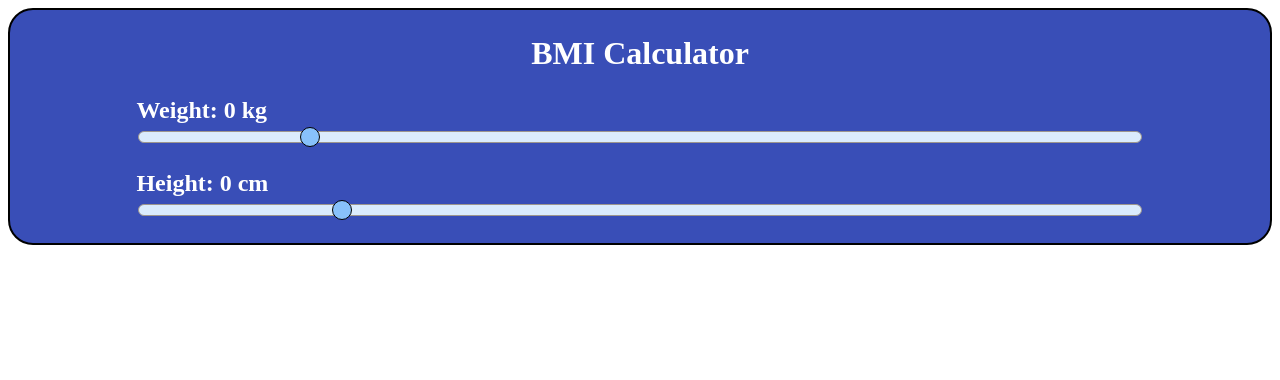
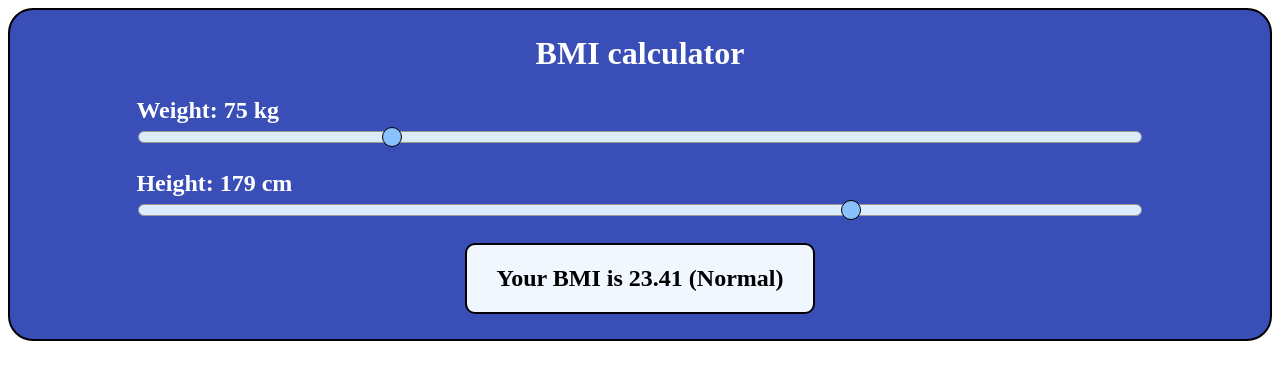
Before and after one commit to ArminasAcas/React-BMI-calculator, a React (Vite) app: page / in a window 1280 px wide. Shown: the top 380 px of the page. Built offline with nearby package versions, Linux system fonts and the light colour scheme.

Commit message:
minor improvements

```diff
--- a/src/components/CalculatorComponent.tsx
+++ b/src/components/CalculatorComponent.tsx
@@ -3,9 +3,13 @@ import CalculatorResult from "./CalculatorResultComponent"
 import "../css/CalculatorComponent.css"
 import { useState } from "react"
 
-export default function Calculator() {
-    const [weight, setWeight] = useState(0);
-    const [height, setHeight] = useState(0);
+interface Props {
+    bmiHeader: string
+}
+
+export default function Calculator(props:Props) {
+    const [weight, setWeight] = useState(75);
+    const [height, setHeight] = useState(179);
     let weightLabel = "Weight: " + weight + " kg";
     let heightLabel = "Height: " + height + " cm";
 
@@ -15,9 +19,9 @@ export default function Calculator() {
 
     return (
         <div className="calculator">
-            <span className="calculator__header">BMI Calculator</span>
-             <Slider label={weightLabel} minValue={1} maxValue={300} sliderID="weight" setState={setWeight} />
-             <Slider label={heightLabel} minValue={1} maxValue={250} sliderID="height" setState={setHeight}/>
+            <span className="calculator__header">{props.bmiHeader}</span>
+             <Slider label={weightLabel} minValue={1} maxValue={300} startingValue={weight} sliderID="weight" setState={setWeight}/>
+             <Slider label={heightLabel} minValue={1} maxValue={250} startingValue={height} sliderID="height" setState={setHeight}/>
             <CalculatorResult bmiValue={calculateBMI()}/>
         </div>
     )
--- a/src/components/CalculatorResultComponent.tsx
+++ b/src/components/CalculatorResultComponent.tsx
@@ -1,10 +1,10 @@
 import "../css/CalculatorResult.css"
 
-interface props {
+interface Props {
     bmiValue: number
 }
 
-export default function CalculatorResult(props: props) {
+export default function CalculatorResult(props: Props) {
 
     let bmiStatus = "";
 
--- a/src/components/SliderComponent.tsx
+++ b/src/components/SliderComponent.tsx
@@ -5,6 +5,7 @@ interface sliderProps {
     label: string,
     minValue: number,
     maxValue: number,
+    startingValue: number,
     sliderID: string,
     setState: Dispatch<SetStateAction<number>>
 }
@@ -17,8 +18,8 @@ export default function Slider(props: sliderProps) {
 
     return (
         <div className="slider">
-            <label className="slider__label">{props.label}</label>
-            <input className="slider__slide" type="range" min={props.minValue} max={props.maxValue} id={props.sliderID} onChange={onChangeHandle}></input>
+            <label className="slider__label" htmlFor={props.sliderID}>{props.label}</label>
+            <input className="slider__slide" type="range" min={props.minValue} max={props.maxValue} id={props.sliderID} onChange={onChangeHandle} value={props.startingValue}></input>
         </div>
     )
 }
--- a/src/pages/CalculatorPage.tsx
+++ b/src/pages/CalculatorPage.tsx
@@ -5,7 +5,7 @@ export default function CalculatorPage() {
 
     return (
         <div className="page">
-            <Calculator/>
+            <Calculator bmiHeader="BMI calculator"/>
         </div>
     )
 }
```
